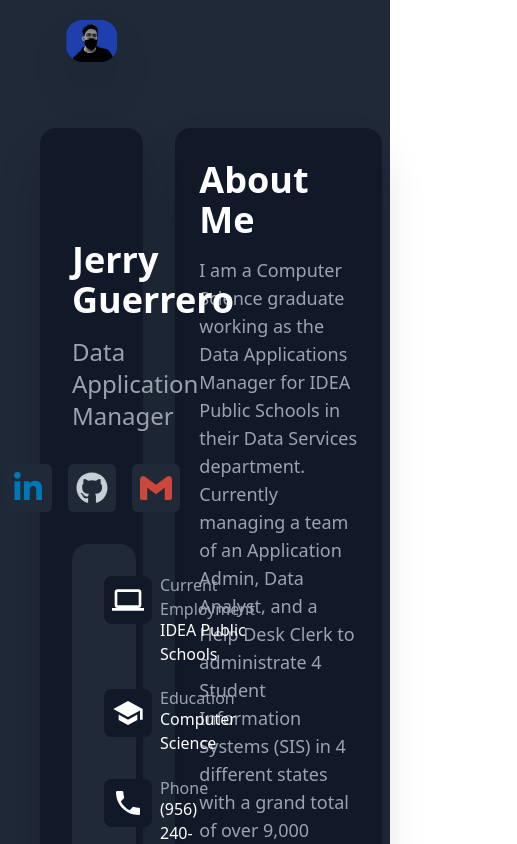
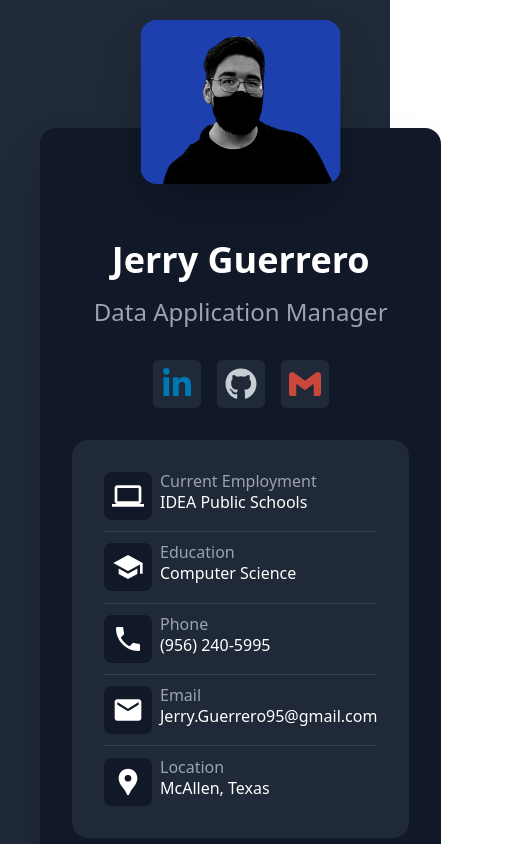
Before and after one commit to Durzo95/jerry-guerrero-portfolio, a Next.js app: page / in a window 390 px wide. Shown: the top 844 px of the page, 517 px wide, since content can reach past the window. Built offline with nearby package versions, Linux system fonts and the light colour scheme.

Commit message:
Flex to column when on smaller screens

```diff
--- a/components/Profile.tsx
+++ b/components/Profile.tsx
@@ -7,7 +7,7 @@ import ProfilePhoto from "./ProfilePhoto";
 
 export default function Profile() {
   return (
-    <div className="w-1/3 max-w-md h-max p-8 bg-gray-900 rounded-2xl shadow-2xl text-white relative">
+    <div className="lg:w-1/3 lg:max-w-md min-w-max h-max p-8 bg-gray-900 rounded-2xl shadow-2xl text-white relative">
       {/* Profile image */}
       <ProfilePhoto />
       <div className="mb-20" />
--- a/pages/index.tsx
+++ b/pages/index.tsx
@@ -12,7 +12,7 @@ const Home: NextPage = () => {
         <link rel="icon" href="/favicon.ico" />
       </Head>
       {/* Holding all the content, set the flex row */}
-      <div className="flex flex-row gap-8">
+      <div className="flex lg:flex-row flex-col gap-8">
         {/* Left side of the page, the profile */}
         <Profile />
         {/* Right side of the page, the content */}
```
